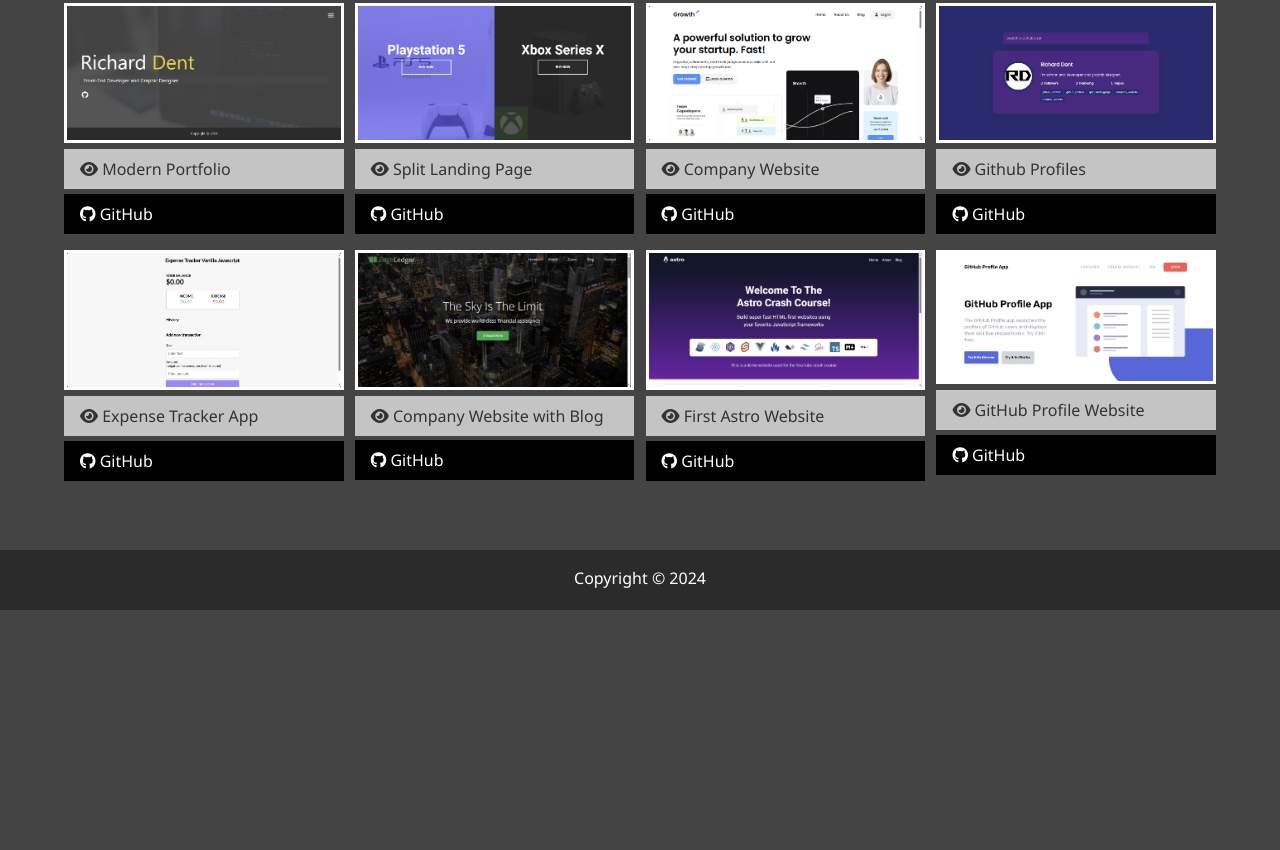
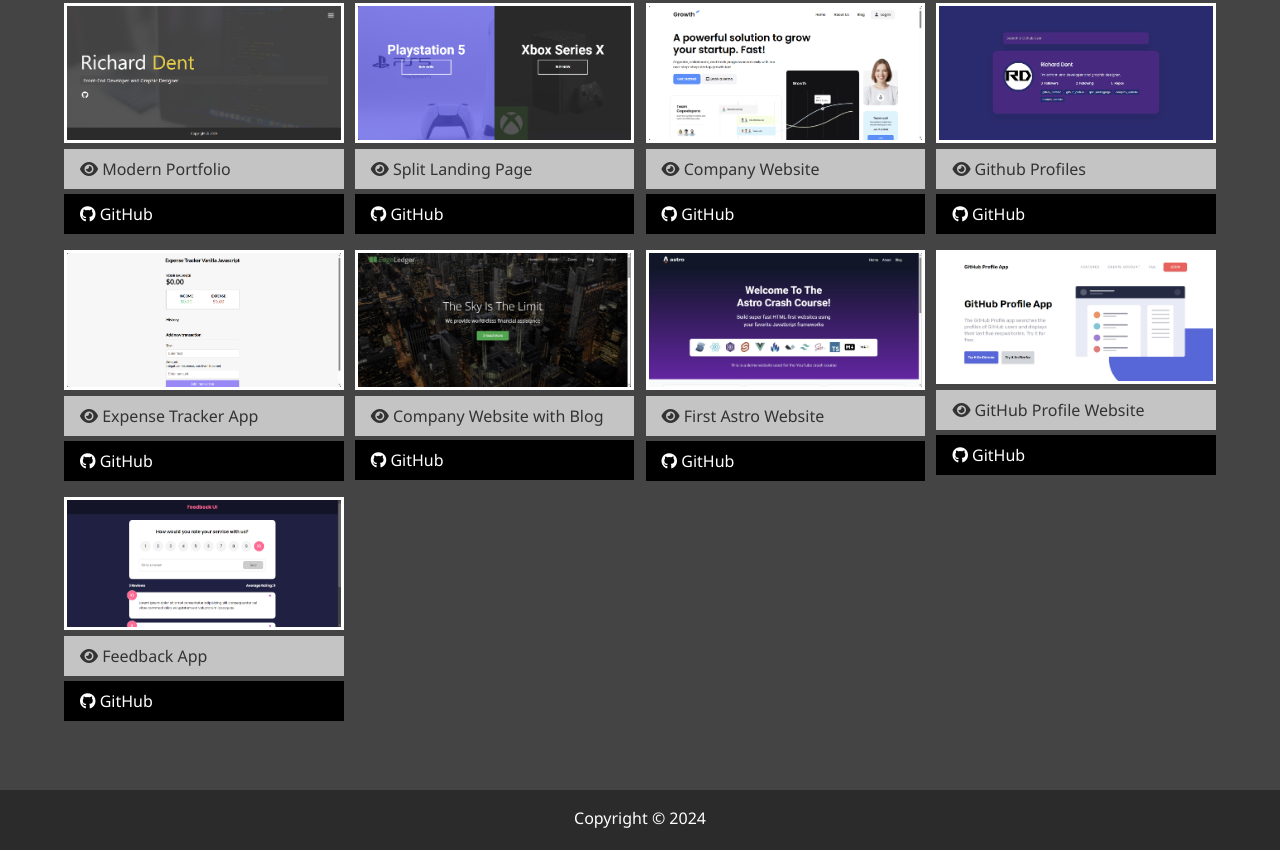
Before and after one commit to Richard-Dent/github_portfolio, a website: page dist/work.html in a window 1280 px wide. Shown: the part 279-1129 px from the top of the page. Before the commit the page ends 889 px from the top, so only its background shows below. Drawn offline with Linux system fonts and the light colour scheme.

Commit message:
added feedback_app

```diff
--- a/dist/work.html
+++ b/dist/work.html
@@ -156,6 +156,19 @@
                 </a>
             </div>
 
+            <!-- FEEDBACK APP -->
+            <div class="item">
+                <a href="https://capable-pegasus-a0f620.netlify.app/" target="_blank" rel="noopener noreferrer">
+                    <img src="img/projects/FEEDBACK_APP.png" alt="Project">
+                </a>
+                <a href="https://capable-pegasus-a0f620.netlify.app/" target="_blank" rel="noopener noreferrer" class="btn-light">
+                    <i class="fas fa-eye"></i> Feedback App
+                </a>
+                <a href="https://github.com/Richard-Dent/feedback_app" target="_blank" rel="noopener noreferrer" class="btn-dark">
+                    <i class="fab fa-github"></i> GitHub
+                </a>
+            </div>
+
         </div>
     </main>
 
```
Also changed, not shown: dist/img/projects/FEEDBACK_APP.png (added).
